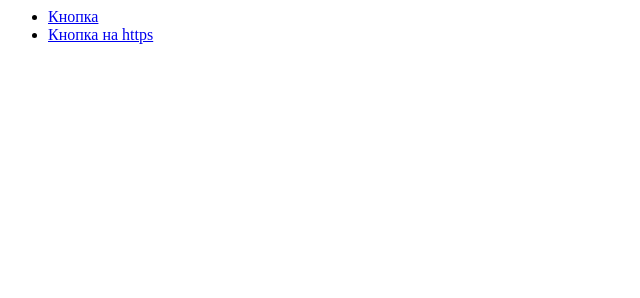
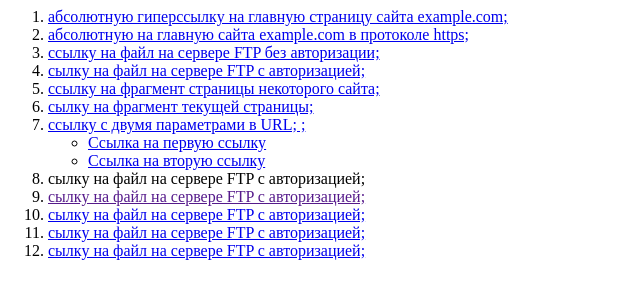
Before and after one commit to d876dk/d876dk.github.io, a plain HTML site: page index.html in a window 1280 px wide. Shown: the whole page, without its empty margins (0-640 px from the left). Drawn offline with Linux system fonts and the light colour scheme.

Commit message:
Update index.html

```diff
--- a/index.html
+++ b/index.html
@@ -1,4 +1,29 @@
-<ul>
-  <li><a href = "http://example.com/">Кнопка</a></li>
-  <li><a href = "https://example.com/">Кнопка на https</a></li>
-</ul>
+<html lang="en">
+<head>
+    <meta charset="UTF-8">
+    <meta http-equiv="X-UA-Compatible" content="IE=edge">
+    <meta name="viewport" content="width=device-width, initial-scale=1.0">
+    <title>Document</title>
+</head>
+<body>
+    <ol>
+        <li><a id="anchor"href="http://example.com/">абсолютную гиперссылку на главную страницу сайта example.com; </a></li>
+        <li><a id="anchor2"href="https://example.com/">абсолютную на главную сайта example.com в протоколе https; </a></li>
+        <li><a href="ftp://example.com/">ссылку на файл на сервере FTP без авторизации;</a></li>
+        <li><a href="ftp://example.com/user:pass123@gmail.ru">сылку на файл на сервере FTP с авторизацией; </a></li>
+        <li><a href="https://www.iana.org/domains/reserved/#sidenav">ссылку на фрагмент страницы некоторого сайта; </a></li>
+        <li><a href="#anchor">сылку на фрагмент текущей страницы;  </a></li>
+        <li><a href="https://example.com/?name=kubsu && pass=123">ссылку с двумя параметрами в URL; ; </a></li>
+        <ul>
+            <li><a title="zxcded" href="anchor">Ссылка на первую ссылку</a></li>
+            <li><a href="anchor2">Ссылка на вторую ссылку</a></li>
+
+        </ul>
+        <li><a>сылку на файл на сервере FTP с авторизацией; </a></li>
+        <li><a href="">сылку на файл на сервере FTP с авторизацией; </a></li>
+        <li><a href="ftp://example.com/user:pass123@gmail.ru" rel="nofollow">сылку на файл на сервере FTP с авторизацией; </a></li>
+        <li><noindex><a href="ftp://example.com/user:pass123@gmail.ru">сылку на файл на сервере FTP с авторизацией; </a></noindex></li>
+        <li><a  href="C:\Users\s0169457\Downloads\image.jpg">сылку на файл на сервере FTP с авторизацией; </a></li>
+    </ol>
+</body>
+</html>
```
